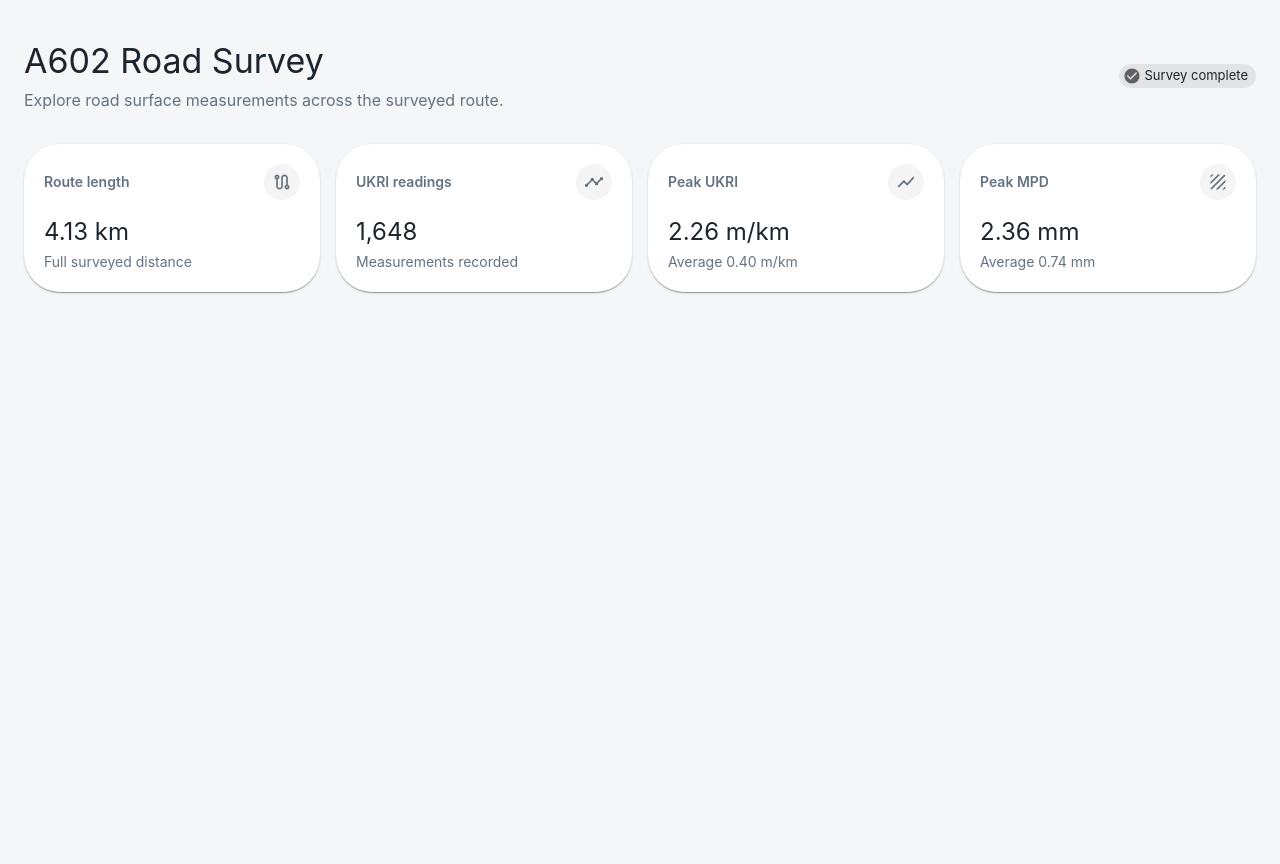
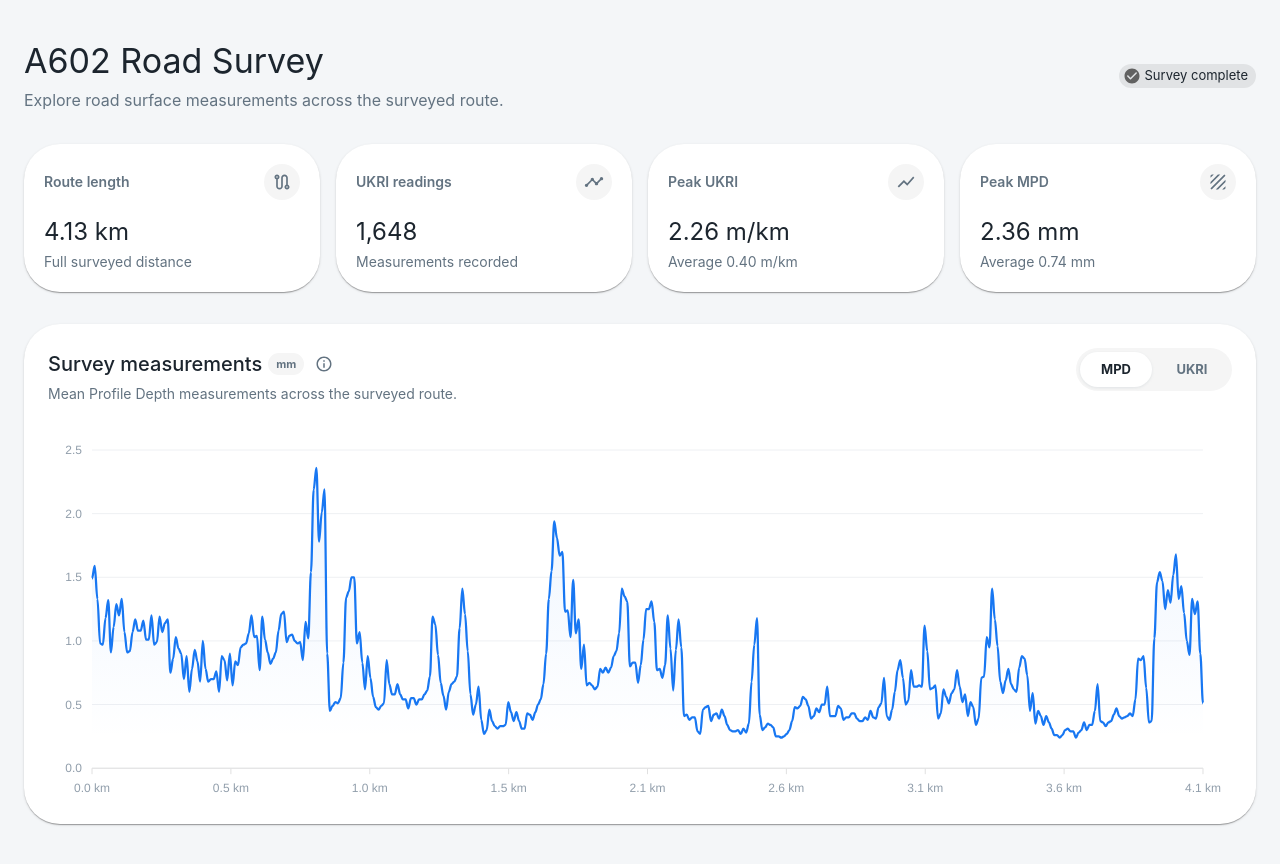
Before and after one commit to ElecTRiCbOi59/hds-developer-task, a Next.js app: page / in a window 1280 px wide. Before the commit the page ends 800 px from the top, so only its background shows below. Built offline with nearby package versions, Linux system fonts and the light colour scheme; what @mui/material-nextjs would draw is missing.

Commit message:
Add survey measurement chart

```diff
--- a/package.json
+++ b/package.json
@@ -14,9 +14,11 @@
     "@mui/icons-material": "^9.2.0",
     "@mui/material": "^9.2.0",
     "@mui/material-nextjs": "^9.1.1",
+    "apexcharts": "^6.6.1",
     "next": "16.2.12",
     "papaparse": "^5.5.4",
     "react": "19.2.4",
+    "react-apexcharts": "^2.1.1",
     "react-dom": "19.2.4"
   },
   "devDependencies": {
--- a/src/app/page.tsx
+++ b/src/app/page.tsx
@@ -5,6 +5,7 @@ import { useEffect, useState } from 'react'
 
 import { DashboardHeader } from '@/components/dashboard/DashboardHeader'
 import { SurveyOverview } from '@/components/dashboard/SurveyOverview'
+import { SurveyChart } from '@/components/dashboard/SurveyChart'
 import type {
 	MpdMeasurement,
 	RawMpdRow,
@@ -48,6 +49,8 @@ export default function Home() {
 					<DashboardHeader />
 
 					<SurveyOverview mpdData={mpdData} ukriData={ukriData} />
+
+					<SurveyChart mpdData={mpdData} ukriData={ukriData} />
 				</Stack>
 			</Container>
 		</Box>
--- /dev/null
+++ b/src/components/dashboard/MetricSwitch.tsx
@@ -0,0 +1,59 @@
+'use client'
+
+import { Button, Stack } from '@mui/material'
+
+import type { SurveyMetric } from '@/types/survey'
+
+type MetricSwitchProps = {
+	value: SurveyMetric
+	onChange: (metric: SurveyMetric) => void
+}
+
+export const MetricSwitch = ({ value, onChange }: MetricSwitchProps) => {
+	return (
+		<Stack
+			sx={{
+				flexDirection: 'row',
+				alignSelf: 'flex-start',
+				gap: 0.5,
+				p: 0.5,
+				borderRadius: 2,
+				bgcolor: 'grey.100',
+			}}
+		>
+			{(['mpd', 'ukri'] as SurveyMetric[]).map((metric) => {
+				const active = value === metric
+
+				return (
+					<Button
+						key={metric}
+						onClick={() => onChange(metric)}
+						aria-pressed={active}
+						sx={{
+							minWidth: 72,
+							px: 1.5,
+							py: 0.75,
+							borderRadius: 1.5,
+							color: active ? 'text.primary' : 'text.secondary',
+							bgcolor: active
+								? 'background.paper'
+								: 'transparent',
+							fontSize: 13,
+							fontWeight: 700,
+							boxShadow: active
+								? '0 1px 3px rgba(145, 158, 171, 0.2)'
+								: 'none',
+							'&:hover': {
+								bgcolor: active
+									? 'background.paper'
+									: 'grey.200',
+							},
+						}}
+					>
+						{metric.toUpperCase()}
+					</Button>
+				)
+			})}
+		</Stack>
+	)
+}
--- /dev/null
+++ b/src/components/dashboard/SurveyChart.tsx
@@ -0,0 +1,214 @@
+'use client'
+
+import InfoOutlinedIcon from '@mui/icons-material/InfoOutlined'
+import {
+	Box,
+	Card,
+	Chip,
+	IconButton,
+	Stack,
+	Tooltip,
+	Typography,
+} from '@mui/material'
+import dynamic from 'next/dynamic'
+import { useMemo, useState } from 'react'
+
+import { MetricSwitch } from '@/components/dashboard/MetricSwitch'
+import type {
+	MpdMeasurement,
+	SurveyMetric,
+	UkriMeasurement,
+} from '@/types/survey'
+import {
+	getMpdChartData,
+	getUkriChartData,
+	UKRI_BUCKET_SIZE,
+} from '@/utils/chart'
+
+const Chart = dynamic(() => import('react-apexcharts'), {
+	ssr: false,
+})
+
+type SurveyChartProps = {
+	mpdData: MpdMeasurement[]
+	ukriData: UkriMeasurement[]
+}
+
+export const SurveyChart = ({ mpdData, ukriData }: SurveyChartProps) => {
+	const [metric, setMetric] = useState<SurveyMetric>('mpd')
+	const isMpd = metric === 'mpd'
+
+	const data = useMemo(
+		() => (isMpd ? getMpdChartData(mpdData) : getUkriChartData(ukriData)),
+		[isMpd, mpdData, ukriData],
+	)
+
+	const label = isMpd ? 'MPD' : 'Average UKRI'
+	const unit = isMpd ? 'mm' : 'm/km'
+
+	const options = useMemo(
+		() => ({
+			chart: {
+				type: 'area' as const,
+				toolbar: {
+					show: false,
+				},
+				zoom: {
+					enabled: false,
+				},
+			},
+			stroke: {
+				curve: 'smooth' as const,
+				width: 2.25,
+			},
+			fill: {
+				type: 'gradient',
+				gradient: {
+					shadeIntensity: 0,
+					opacityFrom: 0.28,
+					opacityTo: 0.02,
+					stops: [0, 90, 100],
+				},
+			},
+			dataLabels: {
+				enabled: false,
+			},
+			grid: {
+				borderColor: '#EEF0F3',
+			},
+			xaxis: {
+				type: 'numeric' as const,
+				labels: {
+					formatter: (value: string) =>
+						`${(Number(value) / 1000).toFixed(1)} km`,
+					style: {
+						colors: '#919EAB',
+						fontSize: '12px',
+					},
+				},
+			},
+			yaxis: {
+				labels: {
+					formatter: (value: number) => value.toFixed(1),
+					style: {
+						colors: '#919EAB',
+						fontSize: '12px',
+					},
+				},
+			},
+			tooltip: {
+				x: {
+					formatter: (value: number) =>
+						`${(value / 1000).toFixed(2)} km along route`,
+				},
+				y: {
+					formatter: (value: number) => `${value.toFixed(2)} ${unit}`,
+				},
+			},
+			colors: ['#1877F2'],
+		}),
+		[unit],
+	)
+
+	const description = isMpd
+		? 'Mean Profile Depth measurements across the surveyed route.'
+		: `UK Ride Index averaged into ${UKRI_BUCKET_SIZE} metre sections to keep the route overview readable.`
+
+	return (
+		<Card sx={{ p: { xs: 2.5, sm: 3 }, borderRadius: 3 }}>
+			<Stack
+				sx={{
+					flexDirection: {
+						xs: 'column',
+						sm: 'row',
+					},
+					justifyContent: 'space-between',
+					alignItems: 'flex-start',
+					gap: 2,
+					mb: 2,
+				}}
+			>
+				<Box>
+					<Stack
+						sx={{
+							flexDirection: 'row',
+							alignItems: 'center',
+							gap: 0.75,
+						}}
+					>
+						<Typography variant='h6'>
+							Survey measurements
+						</Typography>
+
+						<Chip
+							label={unit}
+							size='small'
+							sx={{
+								height: 22,
+								bgcolor: 'grey.100',
+								color: 'text.secondary',
+								fontSize: 11,
+								fontWeight: 700,
+							}}
+						/>
+
+						<Tooltip
+							title={
+								isMpd
+									? 'Mean Profile Depth, measured in millimetres.'
+									: 'UK Ride Index, measured in metres per kilometre.'
+							}
+							arrow
+						>
+							<IconButton
+								size='small'
+								sx={{
+									color: 'text.secondary',
+								}}
+							>
+								<InfoOutlinedIcon
+									sx={{
+										fontSize: 18,
+									}}
+								/>
+							</IconButton>
+						</Tooltip>
+					</Stack>
+
+					<Typography
+						variant='body2'
+						sx={{
+							mt: 0.5,
+							color: 'text.secondary',
+						}}
+					>
+						{description}
+					</Typography>
+				</Box>
+
+				<MetricSwitch value={metric} onChange={setMetric} />
+			</Stack>
+
+			<Box
+				sx={{
+					height: {
+						xs: 300,
+						sm: 380,
+					},
+				}}
+			>
+				<Chart
+					options={options}
+					series={[
+						{
+							name: label,
+							data,
+						},
+					]}
+					type='area'
+					height='100%'
+				/>
+			</Box>
+		</Card>
+	)
+}
--- a/src/types/survey.ts
+++ b/src/types/survey.ts
@@ -36,3 +36,5 @@ export type MpdMeasurement = {
 	mpd: number
 	coordinates: Coordinates
 }
+
+export type SurveyMetric = 'mpd' | 'ukri'
--- /dev/null
+++ b/src/utils/chart.ts
@@ -0,0 +1,50 @@
+import type { MpdMeasurement, UkriMeasurement } from '@/types/survey'
+
+export const UKRI_BUCKET_SIZE = 20
+
+export type ChartPoint = {
+	x: number
+	y: number
+}
+
+export const getMpdChartData = (data: MpdMeasurement[]): ChartPoint[] => {
+	return data.map((item) => ({
+		x: item.start,
+		y: item.mpd,
+	}))
+}
+
+export const getUkriChartData = (data: UkriMeasurement[]): ChartPoint[] => {
+	const buckets = new Map<
+		number,
+		{
+			total: number
+			count: number
+		}
+	>()
+
+	data.forEach((item) => {
+		const start =
+			Math.floor(item.start / UKRI_BUCKET_SIZE) * UKRI_BUCKET_SIZE
+
+		const bucket = buckets.get(start)
+
+		if (bucket) {
+			bucket.total += item.ukri
+			bucket.count += 1
+			return
+		}
+
+		buckets.set(start, {
+			total: item.ukri,
+			count: 1,
+		})
+	})
+
+	return Array.from(buckets.entries())
+		.map(([x, bucket]) => ({
+			x,
+			y: bucket.total / bucket.count,
+		}))
+		.sort((a, b) => a.x - b.x)
+}
```
Also changed, not shown: 1 other file (tests, documents, lock files or other folders).
